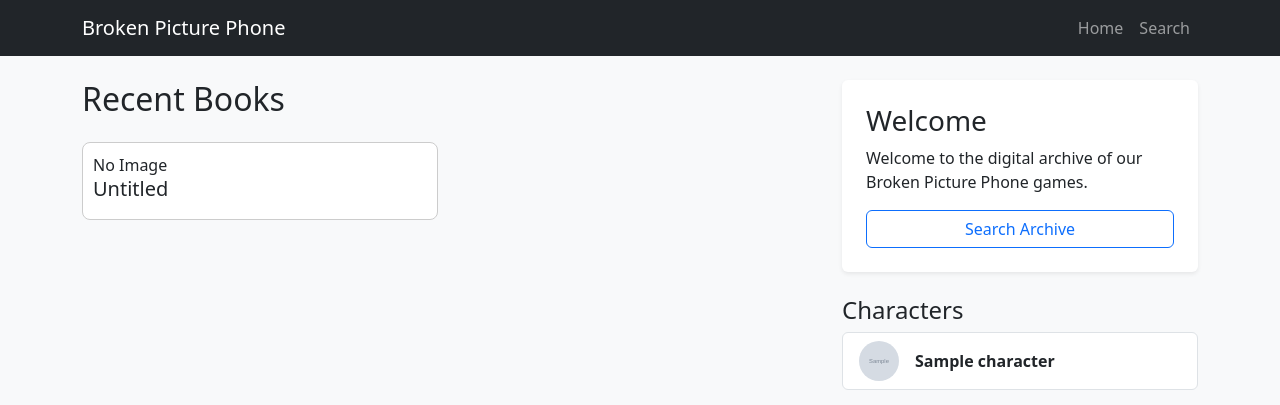
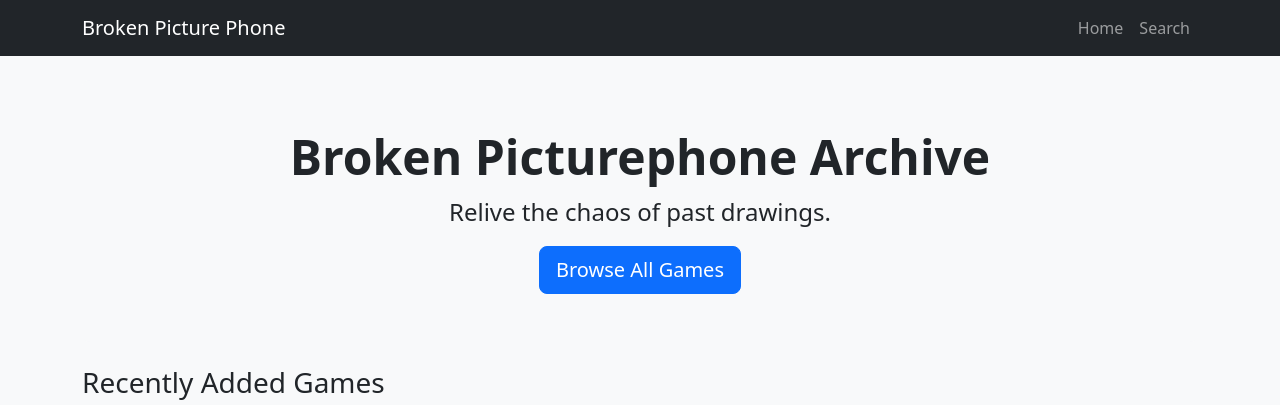
Before and after one commit to basilicon/bpp-archive, a Flask app: page / in a window 1280 px wide. Shown: the top 405 px of the page. Run offline with Flask 3, Linux system fonts and the light colour scheme; tables that the repository leaves empty hold one stand-in row (values such as "Sample post"); grey boxes marked "Sample" are stand-in pictures.

Commit message:
index changes

```diff
--- a/app.py
+++ b/app.py
@@ -16,10 +16,9 @@ db.init_app(app)
 
 @app.route('/')
 def index():
-    # Main page: Recent books and characters
-    recent_books = Book.query.order_by(Book.id.desc()).limit(5).all()
-    characters = Character.query.limit(5).all()
-    return render_template('index.html', books=recent_books, characters=characters)
+    # Show the 3 most recent games at the top
+    recent_games = Game.query.order_by(Game.date.desc()).limit(3).all()
+    return render_template('index.html', recent_games=recent_games)
 
 @app.route('/search')
 def search():
@@ -56,6 +55,25 @@ def game_detail(game_id):
                 involved_users.add((page.author_alias.user, page.author_alias))
 
     return render_template('game_detail.html', game=game, participants=involved_users)
+
+@app.route('/games')
+def game_list():
+    page = request.args.get('page', 1, type=int)
+    sort = request.args.get('sort', 'desc') # 'desc' for newest first, 'asc' for oldest
+
+    query = Game.query
+    if sort == 'asc':
+        query = query.order_by(Game.date.asc())
+    else:
+        query = query.order_by(Game.date.desc())
+
+    pagination = query.paginate(page=page, per_page=10, error_out=False)
+    games = pagination.items
+
+    return render_template('game_list.html',
+                           games=games,
+                           pagination=pagination,
+                           current_sort=sort)
 
 @app.route('/book/<int:book_id>')
 def book_detail(book_id):
--- a/templates/index.html
+++ b/templates/index.html
@@ -1,44 +1,23 @@
 {% extends 'base.html' %}
-{% from 'macros.html' import book_preview %}
+{% block content %}
+<div class="p-5 mb-4 bg-light rounded-3 text-center">
+    <h1 class="display-5 fw-bold">Broken Picturephone Archive</h1>
+    <p class="fs-4">Relive the chaos of past drawings.</p>
+    <a href="{{ url_for('game_list') }}" class="btn btn-primary btn-lg">Browse All Games</a>
+</div>
 
-{% block content %}
+<h3>Recently Added Games</h3>
 <div class="row">
-    <div class="col-md-4 order-md-2 mb-4">
-        <div class="p-4 bg-white rounded shadow-sm">
-            <h3>Welcome</h3>
-            <p>Welcome to the digital archive of our Broken Picture Phone games.</p>
-            <a href="{{ url_for('search') }}" class="btn btn-outline-primary w-100">Search Archive</a>
-        </div>
-
-        <div class="mt-4">
-            <h4>Characters</h4>
-            <div class="list-group">
-                {% for char in characters %}
-                <a href="{{ url_for('character_detail', char_id=char.id) }}" class="list-group-item list-group-item-action d-flex align-items-center">
-                    <img src="{{ char.image_url }}" alt="{{ char.name }}" class="rounded-circle me-3" width="40" height="40">
-                    <div>
-                        <strong>{{ char.name }}</strong>
-                    </div>
-                </a>
-                {% endfor %}
+    {% for game in recent_games %}
+    <div class="col-md-4">
+        <div class="card mb-4 shadow-sm">
+            <img src="{{ game.get_preview_image() }}" class="card-img-top" style="height: 200px; object-fit: cover;">
+            <div class="card-body text-center">
+                <h5>{{ game.display_title }}</h5>
+                <a href="{{ url_for('game_detail', game_id=game.id) }}" class="btn btn-outline-primary">View</a>
             </div>
         </div>
     </div>
-
-    <div class="col-md-8 order-md-1">
-        <h2 class="mb-4">Recent Books</h2>
-
-        <div class="row">
-            {% for book in books %}
-            <div class="col-md-6">
-                {{ book_preview(book) }}
-            </div>
-            {% else %}
-            <div class="col-12">
-                <p class="text-muted">No books found. Run <code>seed.py</code>!</p>
-            </div>
-            {% endfor %}
-        </div>
-    </div>
+    {% endfor %}
 </div>
 {% endblock %}
```
Also changed, not shown: templates/game_list.html (added, +52 -0 lines).
